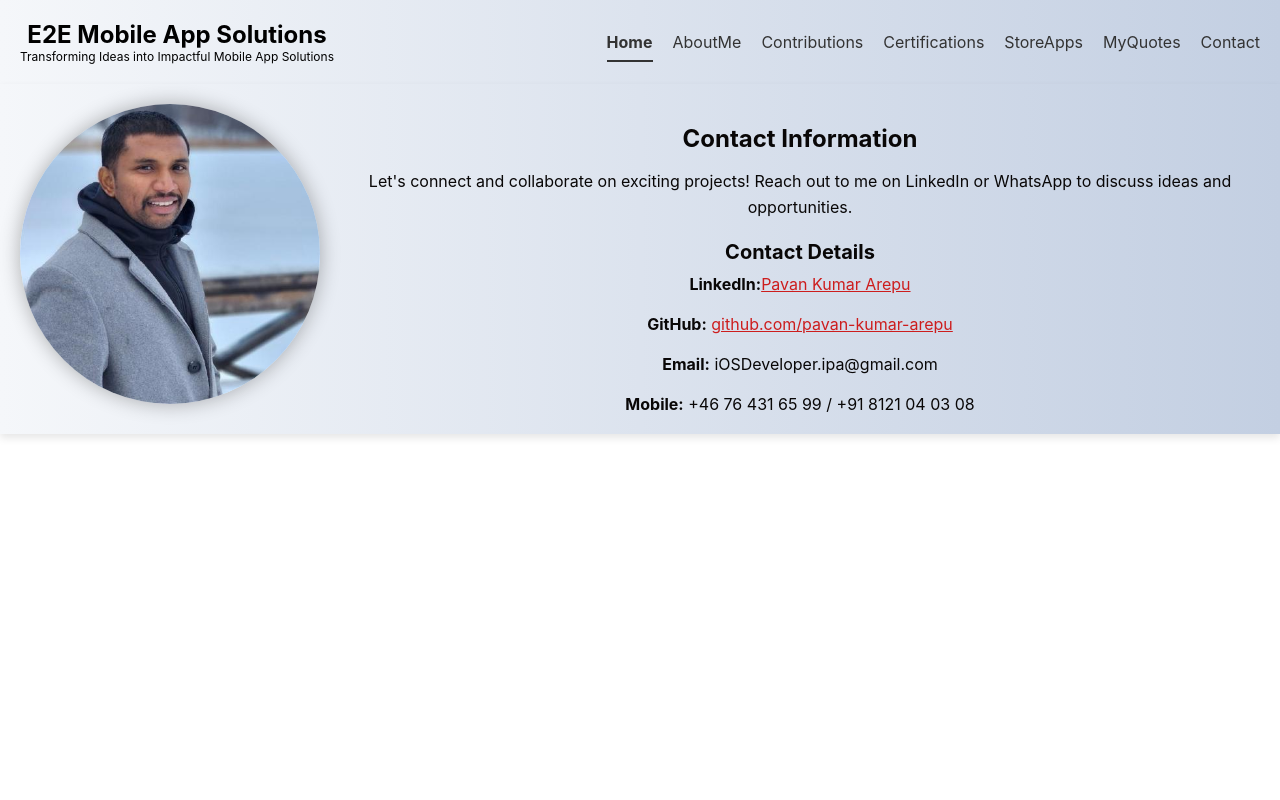
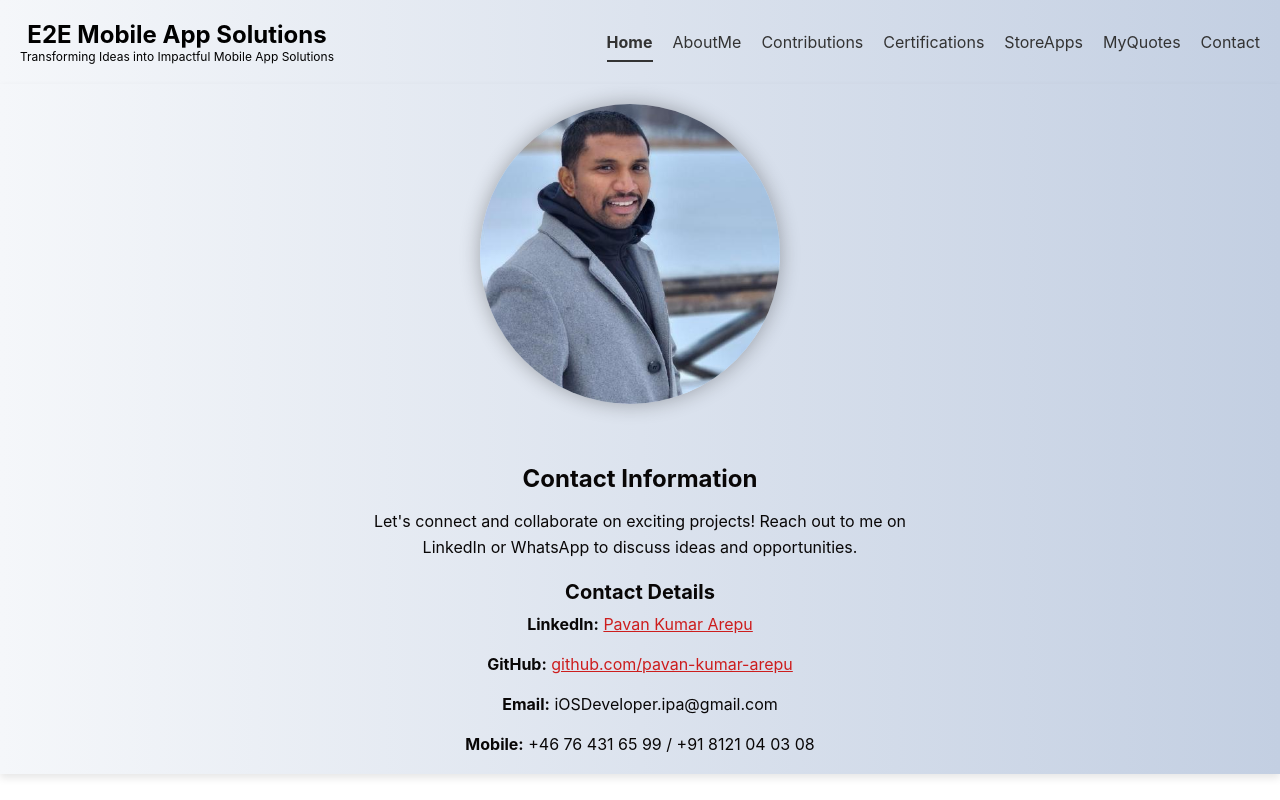
Before and after one commit to pavan-kumar-arepu/E2EMobileAppsSite, a React (Create React App) app: page /contact in a window 1280 px wide. Built offline with nearby package versions, Linux system fonts and the light colour scheme.

Commit message:
Updated Flex direction in Home

```diff
--- a/src/components/Tabs/Contact/Contact.css
+++ b/src/components/Tabs/Contact/Contact.css
@@ -1,14 +1,14 @@
 /* src/components/Tabs/Contact/Contact.css */
 
 .contact-container {
-  background-image: linear-gradient(to right,  #f5f7fa, #c3cfe2);
-  /* const backgroundImage = `linear-gradient(to right, #f5f7fa, #c3cfe2)`; */
-
-
+  background-image: linear-gradient(to right, #f5f7fa, #c3cfe2);
   color: rgb(9, 7, 7);
   padding: 20px;
   box-shadow: 0 4px 8px rgba(0, 0, 0, 0.1);
   text-align: center; /* Center align content */
+  display: flex;
+  flex-direction: column;
+  align-items: center; /* Ensure content is centrally aligned */
 }
 
 .contact-image {
@@ -16,11 +16,12 @@
   height: 300px; /* Set height to 300px */
   border-radius: 50%; /* Ensure image is circular */
   box-shadow: 0 0 20px rgba(0, 0, 0, 0.3); /* Add shadow for effect */
-  margin: 0 auto 20px; /* Center image and add space below */
+  margin-bottom: 20px; /* Add space below the image */
 }
 
 .contact-content {
   margin-top: 20px; /* Adjust margin to separate content from image */
+  max-width: 600px; /* Optional: constrain the width for better readability */
 }
 
 .contact-container h2 {
--- a/src/components/Tabs/Contact/Contact.js
+++ b/src/components/Tabs/Contact/Contact.js
@@ -14,7 +14,7 @@ const Contact = () => {
           LinkedIn or WhatsApp to discuss ideas and opportunities.
         </p>
         <h3>Contact Details</h3>
-        <strong>LinkedIn:</strong>
+        <strong>LinkedIn:</strong>{" "}
         <a href="https://www.linkedin.com/in/pavan-kumar-arepu-software-architect-engineer/">
           Pavan Kumar Arepu
         </a>
--- a/src/components/Tabs/Home/QuickView.css
+++ b/src/components/Tabs/Home/QuickView.css
@@ -8,6 +8,10 @@
   .quick-view-left {
     flex: 1; /* Take up 1/3 of the available space */
     text-align: center; /* Center align content */
+    text-align: center; /* Center align content */
+    display: flex;
+    flex-direction: column;
+    align-items: center; /* Ensure content is centrally aligned */
   }
 
   .quick-view-right {
--- a/src/components/Tabs/Home/QuickView.js
+++ b/src/components/Tabs/Home/QuickView.js
@@ -23,13 +23,11 @@ const QuickView = () => {
     <div className="quick-view">
       <div className="quick-view-left">
         <img src={pavan} alt="Pavan" className="contact-image" />
-        {/* <div className="quick-view-left">
-          <p className="description">
-            Proficient in overseeing the complete lifecycle of mobile app
-            development, from conceptualization to deployment, ensuring seamless
-            user experiences and robust functionality.
-          </p>
-        </div> */}
+        <p className="description">
+          Proficient in overseeing the complete lifecycle of mobile app
+          development, from conceptualization to deployment, ensuring seamless
+          user experiences and robust functionality.
+        </p>
       </div>
 
       <div className="quick-view-right">
```
